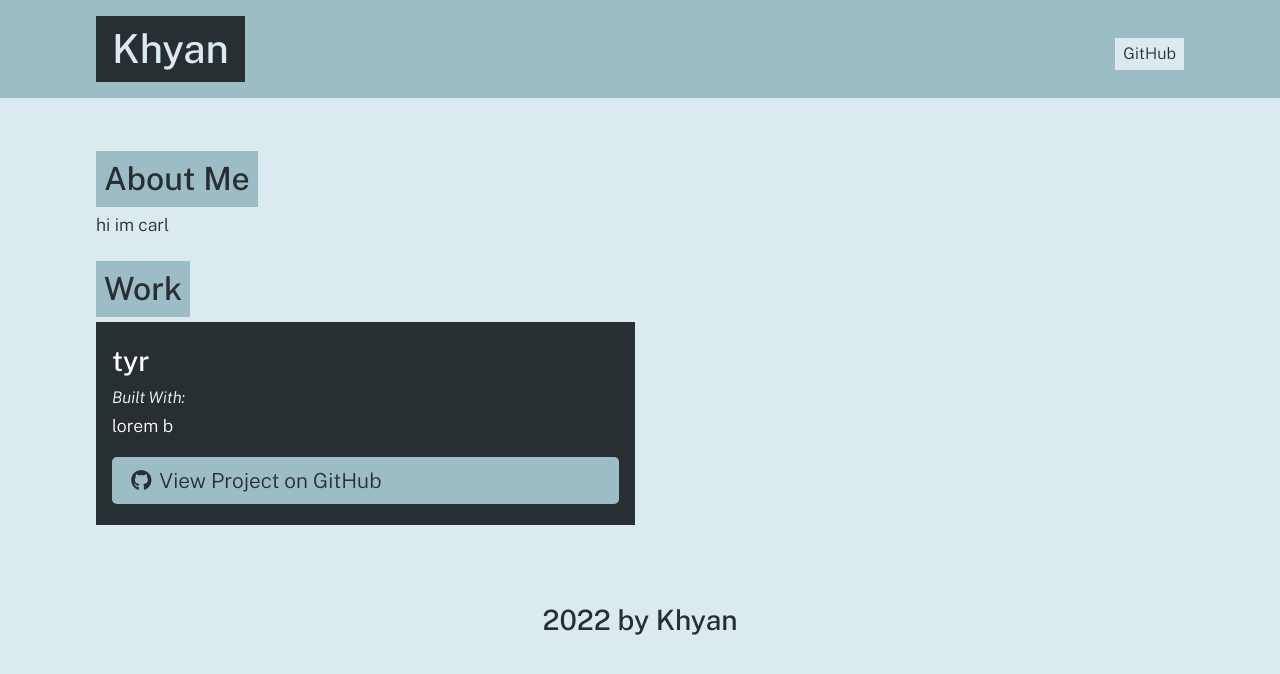
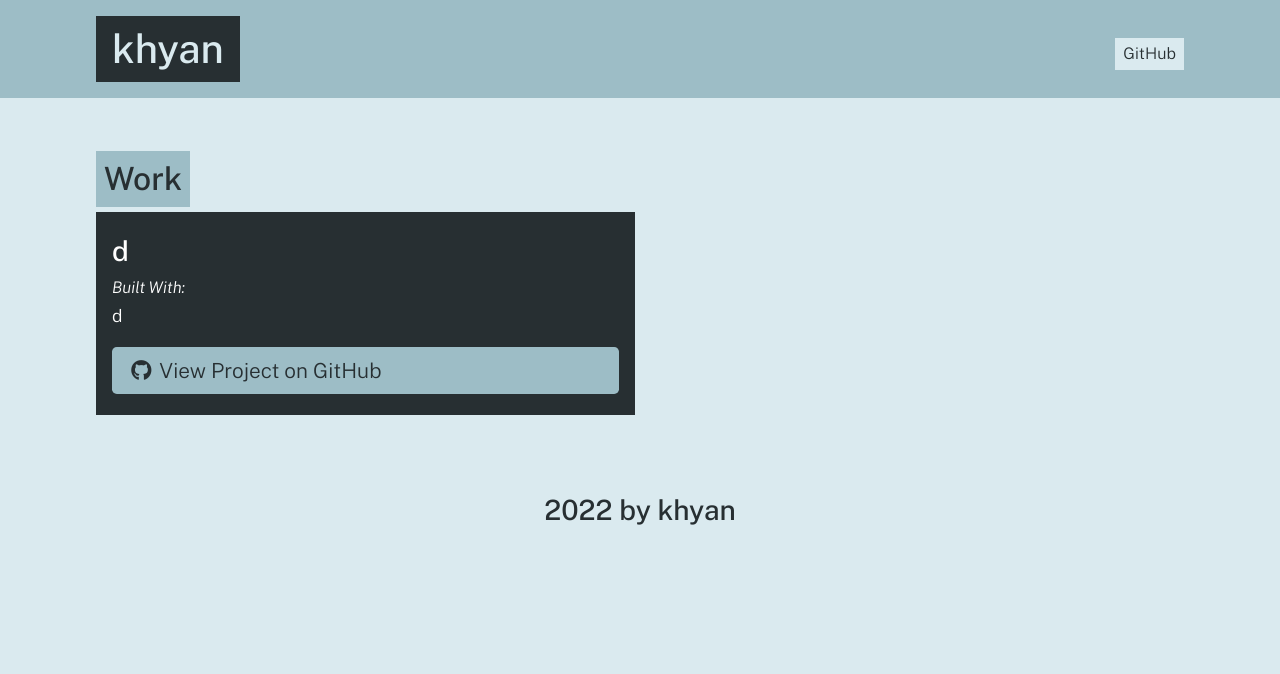
Before and after one commit to khyan22/portfolio-generator, a website: page dist/index.html in a window 1280 px wide. Drawn offline with nearby package versions, Linux system fonts and the light colour scheme.

Commit message:
merged with develop

```diff
--- a/dist/index.html
+++ b/dist/index.html
@@ -16,19 +16,14 @@
     <body>
         <header>
             <div class="container flex-row justify-space-between align-center py-3">
-                <h1 class="page-title text-secondary bg-dark py-2 px-3">Khyan</h1>
+                <h1 class="page-title text-secondary bg-dark py-2 px-3">khyan</h1>
                 <nav class="flex-row">
-                    <a class="ml-2 my-1 px-2 py-1 bg-secondary text-dark" href="https://github.com/khyan22" target="_blank">GitHub</a>
+                    <a class="ml-2 my-1 px-2 py-1 bg-secondary text-dark" href="https://github.com/lhyan22" target="_blank">GitHub</a>
                 </nav>
             </div>
         </header>
 
         <main class="container my-5">
-
-        <section class="my-3" id="about">
-            <h2 class="text-dark bg-primary p-2 display-inline-block">About Me</h2>
-            <p>hi im carl</p>
-        </section>
 
 
     <section class="my-3" id="portfolio">
@@ -40,13 +35,13 @@
         <!-- checks to see if the user didn't chose to feature the project -->
 
                 <div class="col-12 col-md-6 mb-2 bg-dark text-light p-3 flex-column">
-                    <h3 class="portfolio-item-title text-light">tyr</h3>
+                    <h3 class="portfolio-item-title text-light">d</h3>
                     <h5 class="portfolio-languages">
                         Built With:
 
                     </h5>
-                    <p>lorem b</p>
-                    <a href="l" target="_blank" class="btn mt-auto"><i class="fab fa-github mr-2"></i>View Project on GitHub</a>
+                    <p>d</p>
+                    <a href="d" target="_blank" class="btn mt-auto"><i class="fab fa-github mr-2"></i>View Project on GitHub</a>
                 </div>
 
         </div>
@@ -55,7 +50,7 @@
         </main>
 
         <footer class="container text-center py-3">
-            <h3 class="text-dark">2022 by Khyan</h3>
+            <h3 class="text-dark">2022 by khyan</h3>
         </footer>
     </body>
     </html>
```
